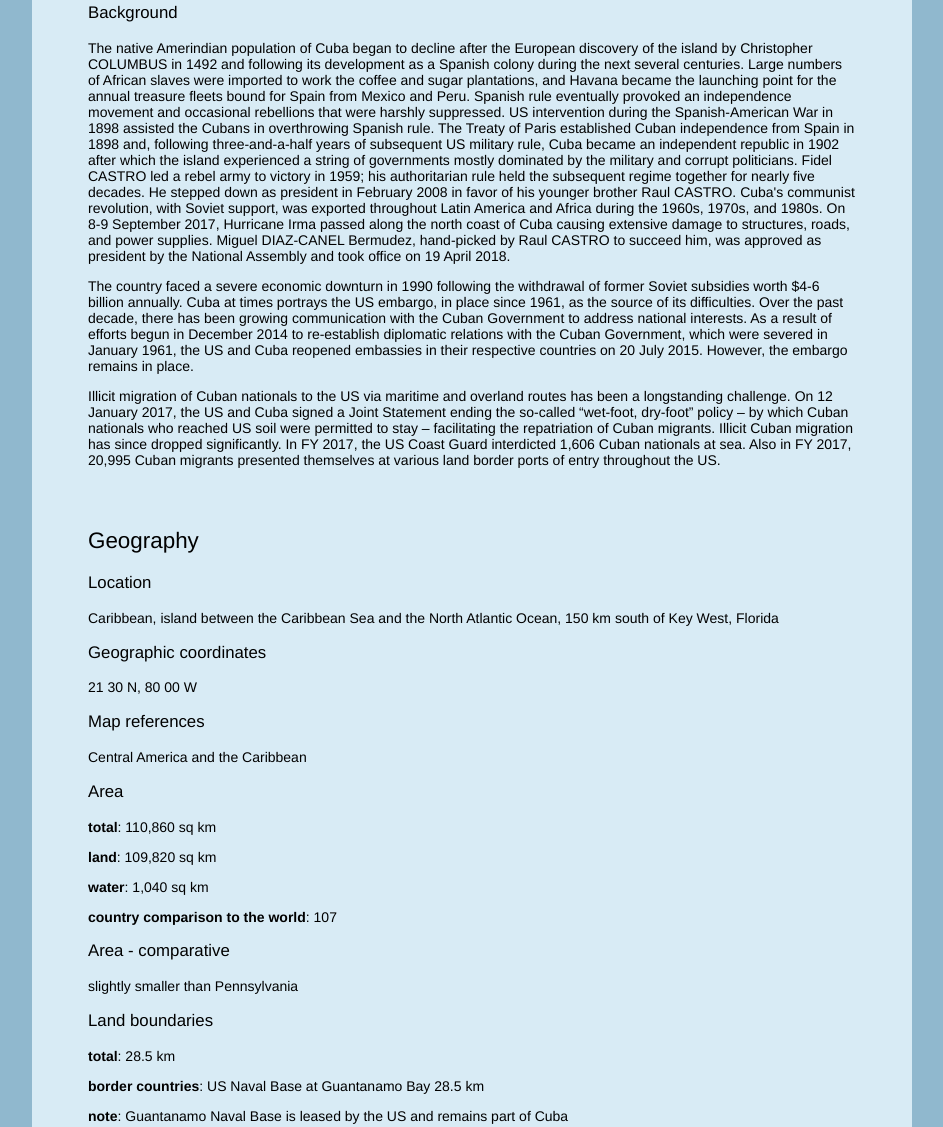
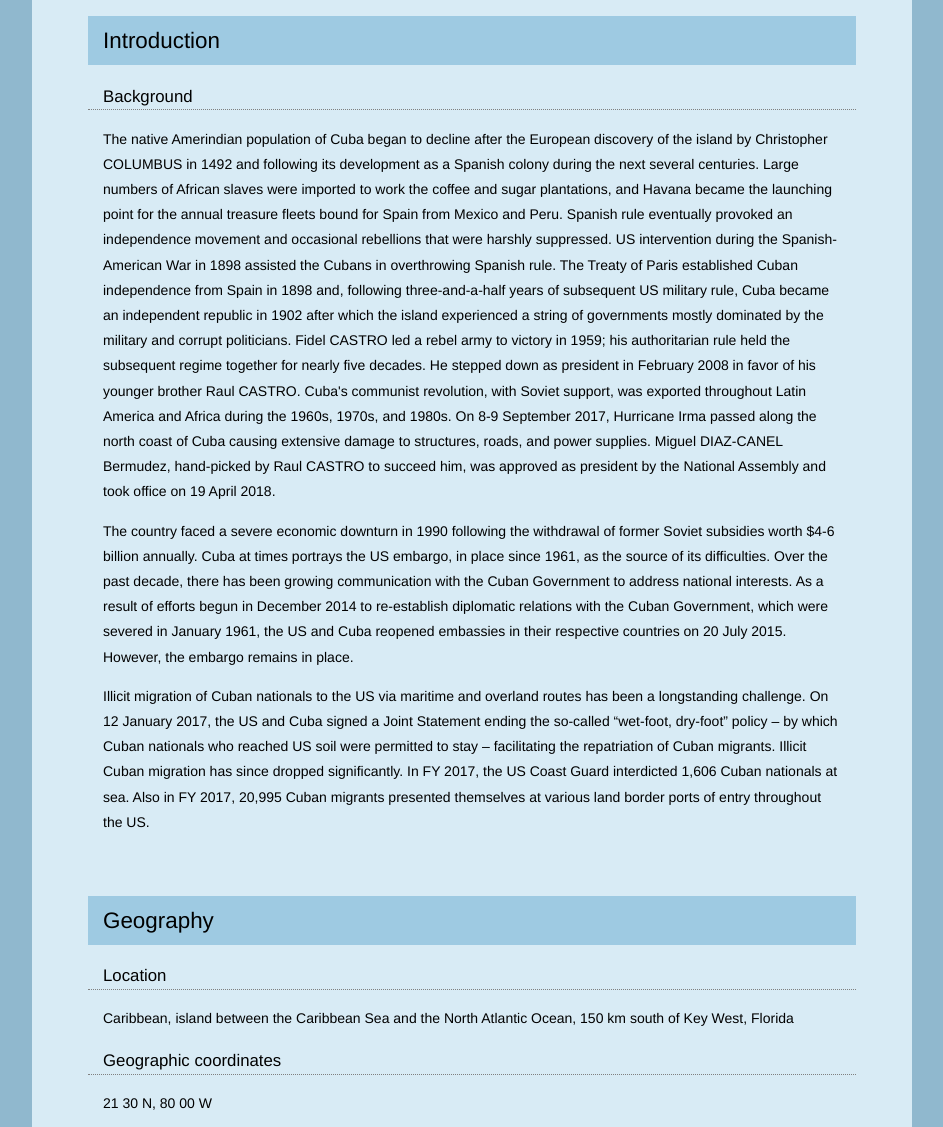
Before and after one commit to skodamat/xml-semestralka, a plain HTML site: page html/sites/Cuba.html in a window 1280 px wide. Shown: the part 284-1411 px from the top of the page, without its empty margins (168-1111 px from the left). Drawn offline with Linux system fonts and the light colour scheme.

Commit message:
changed styles

```diff
--- a/html/style.css
+++ b/html/style.css
@@ -4,20 +4,35 @@ html, body {
     font-family: Helvetica, sans-serif;
     font-weight: 400;
     font-size: 14px;
+    line-height: 1.8em;
     background: #90b8ce;
+}
+
+b {
+    font-weight: 600;
 }
 
 h1 {
     font-size: 2em;
+    line-height: 3em;
     font-weight: 600;
 }
 h2 {
     font-size: 1.6em;
+    line-height: 2.2em;
     font-weight: 500;
+    background: #9ecae2;
+    padding-left: 15px;
 }
 h3 {
     font-size: 1.2em;
     font-weight: 400;
+    border-bottom: 1px dotted grey;
+    padding-left: 15px;
+}
+
+p {
+    padding: 0 15px 0 15px;
 }
 
 a, a:link, a:visited {
```
